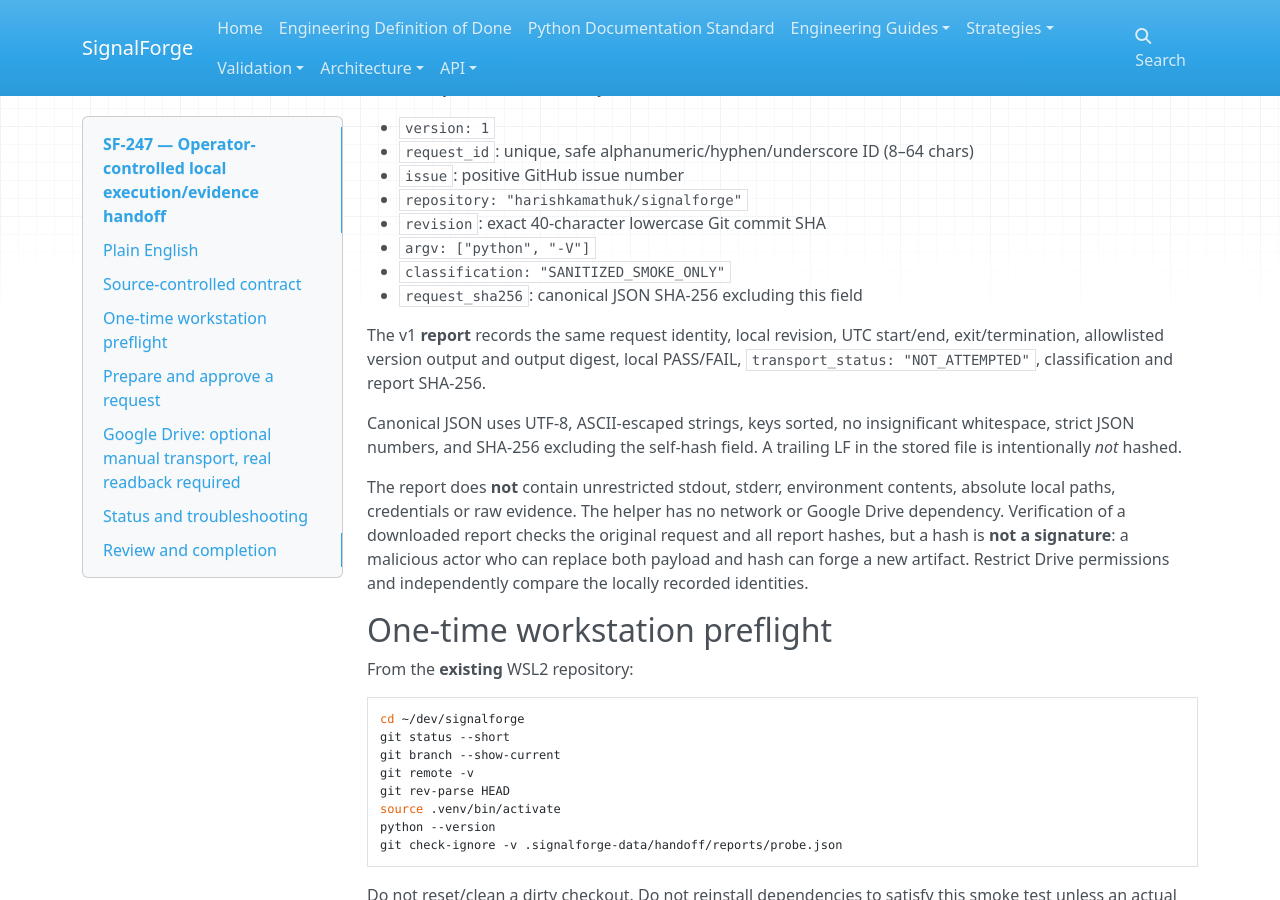
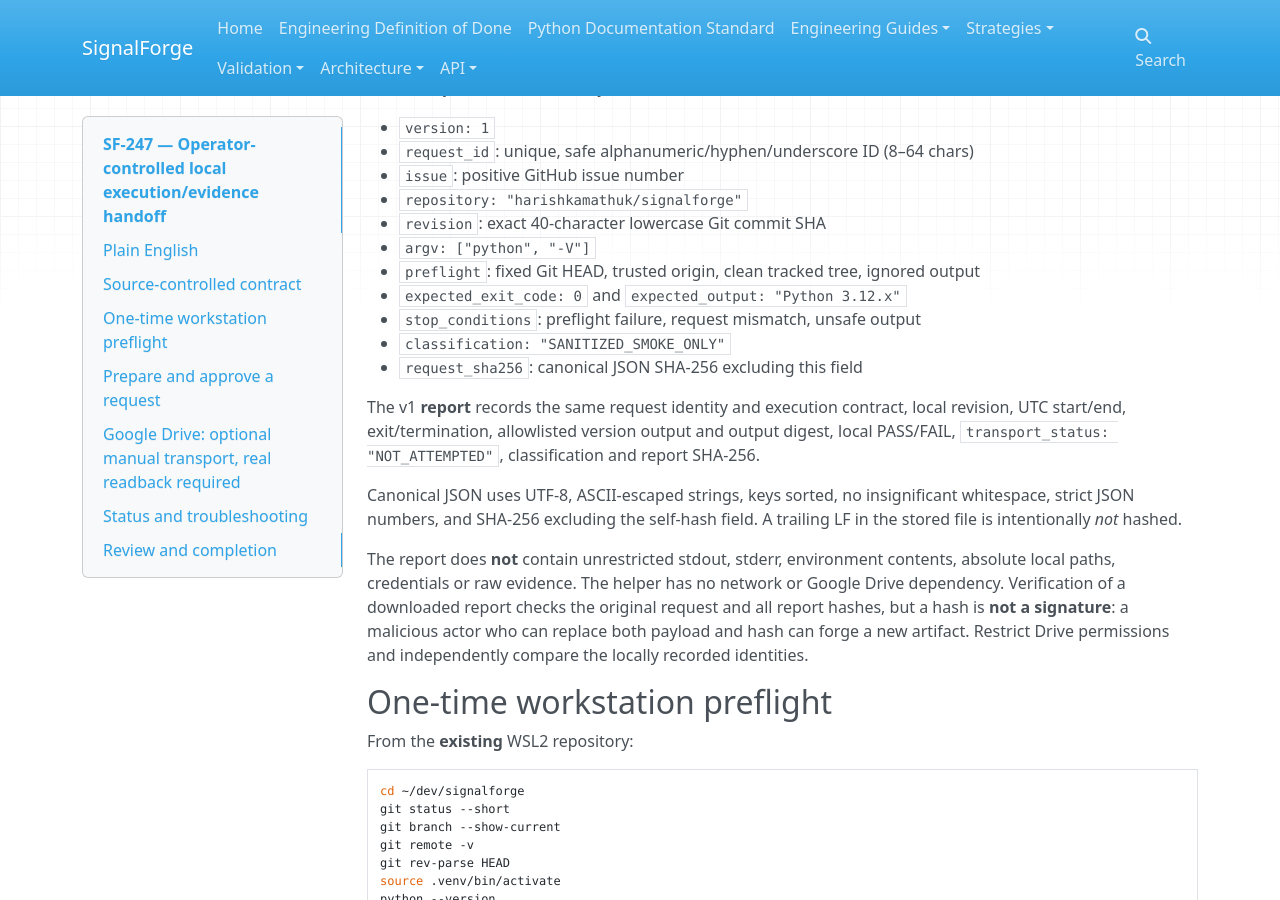
Before and after one commit to harishkamathuk/signalforge, an MkDocs documentation site: the page built from docs/operations/local-execution-handoff.md, in a window 1280 px wide and 900 px high, scrolled down 547 px. Built offline with MkDocs 1.6.1, drawn with Linux system fonts in a browser that asks for light colours; nearby versions of some CDN libraries.

Commit message:
SF-247: document explicit v1 preflight and stop-condition fields

```diff
--- a/docs/operations/local-execution-handoff.md
+++ b/docs/operations/local-execution-handoff.md
@@ -27,10 +27,13 @@ The v1 **request** contains exactly these fields:
 - `repository: "harishkamathuk/signalforge"`
 - `revision`: exact 40-character lowercase Git commit SHA
 - `argv: ["python", "-V"]`
+- `preflight`: fixed Git HEAD, trusted origin, clean tracked tree, ignored output
+- `expected_exit_code: 0` and `expected_output: "Python 3.12.x"`
+- `stop_conditions`: preflight failure, request mismatch, unsafe output
 - `classification: "SANITIZED_SMOKE_ONLY"`
 - `request_sha256`: canonical JSON SHA-256 excluding this field
 
-The v1 **report** records the same request identity, local revision, UTC start/end,
+The v1 **report** records the same request identity and execution contract, local revision, UTC start/end,
 exit/termination, allowlisted version output and output digest, local PASS/FAIL,
 `transport_status: "NOT_ATTEMPTED"`, classification and report SHA-256.
 
```
